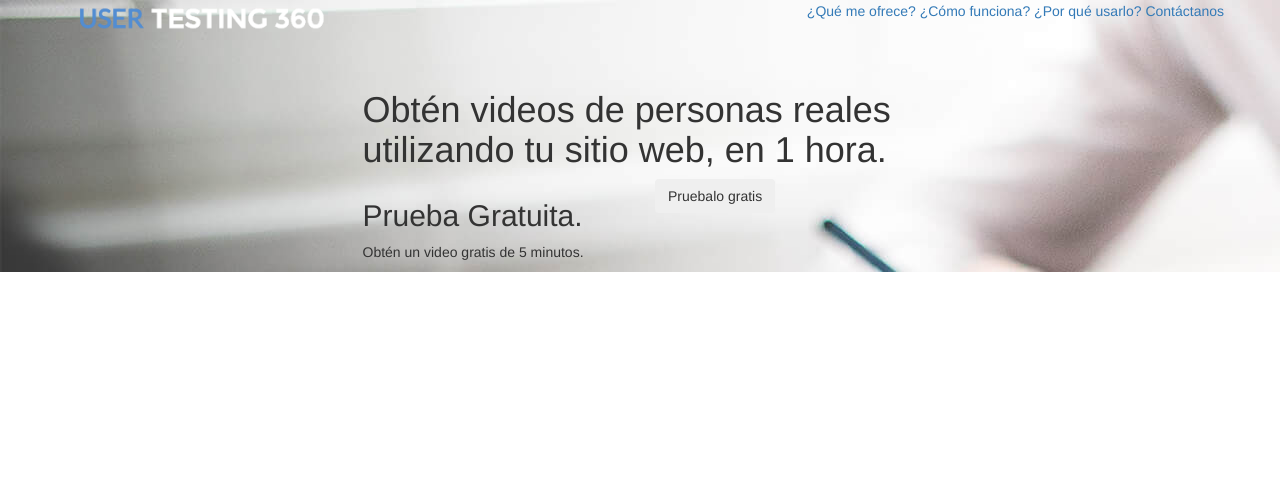
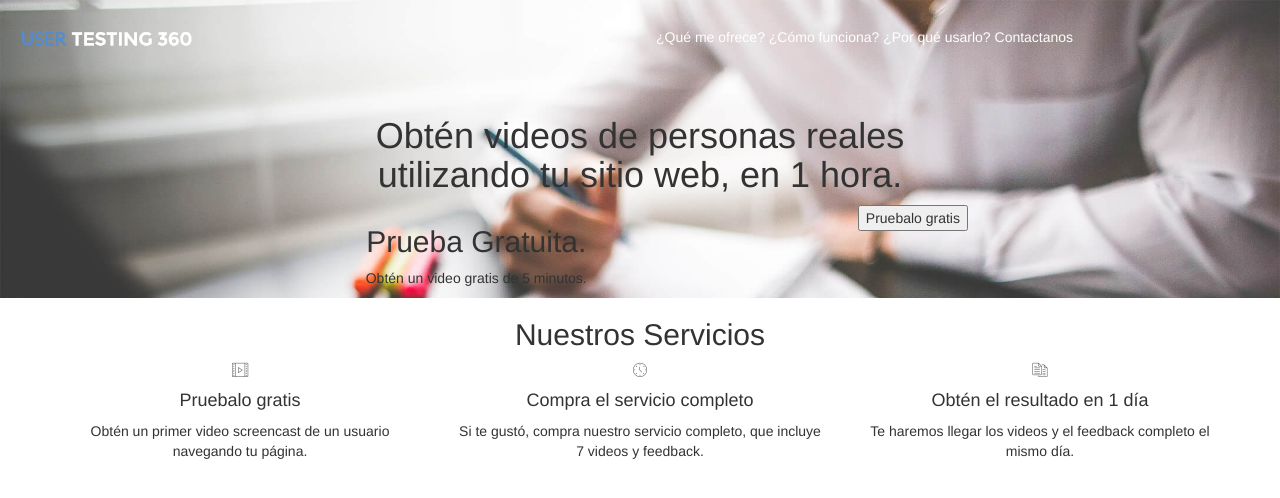
Before and after one commit to aguzro/user-testing-360, a plain HTML site: page index.html in a window 1280 px wide. Drawn offline with Linux system fonts and the light colour scheme; files whose address does not match are found by name.

Commit message:
Cambios en html de HEADER, más agregado html en SECTION SERVICES

```diff
--- a/css/main.css
+++ b/css/main.css
@@ -1,8 +1,20 @@
+/* GENERAL */
+* {
+	text-align: center;
+}
+
 /*  HEADER */
 .bgImgH {
 	background-image: url(../image/large.jpg);
 	background-repeat: none;
+	background-size: 100%;
+	padding-top: 2%;
 }
-.logo {
-	max-width: 100%;
+.tw {
+	color: #fff;
 }
+
+/* SERVICES */
+.circleS {
+
+}
--- a/index.html
+++ b/index.html
@@ -17,36 +17,61 @@
 	</head>
 	<body>
 			<header class="bgImgH">
-				<div class="container">
+				<div class="container-fluid">
 					<div class="row">
-						<div class="col-md-3">
-							<img class="logo" src="image/user-r.png">
+						<div class="col-md-2">
+							<img class="img-responsive" src="image/user-r.png">
 						</div>
-						<div class="col-md-9">
-							<nav class="navbar navbar-light bg-faded navbar-right">
+						<div class="col-md-5 col-md-offset-4">
+							<nav class="navbar navbar-light">
   							<div class="nav navbar-nav">
-    							<a class="nav-item nav-link active" href="#">¿Qué me ofrece? <span class="sr-only">(current)</span></a>
-    							<a class="nav-item nav-link" href="#">¿Cómo funciona?</a>
-    							<a class="nav-item nav-link" href="#">¿Por qué usarlo?</a>
-    							<a class="nav-item nav-link" href="#">Contáctanos</a>
+    							<a class="nav-item nav-link tw" href="#">¿Qué me ofrece?</a>
+    							<a class="nav-item nav-link tw" href="#">¿Cómo funciona?</a>
+    							<a class="nav-item nav-link tw" href="#">¿Por qué usarlo?</a>
+    							<a class="nav-item nav-link tw" href="#">Contactanos</a>
   							</div>
 							</nav>
 						</div>
-					</div>
 					<div class="row">
 						<div class="col-md-6 col-md-offset-3">
-							<h1 class="text-­center">Obtén videos de personas reales utilizando tu sitio web, en 1 hora. </h1>
+							<h1 class="text-center">Obtén videos de personas reales utilizando tu sitio web, en 1 hora. </h1>
 						</div>
 					</div>
 					<div class="row">
-						<div class="col-md-3 col-md-offset-3">
-							<h2>Prueba Gratuita.</h2><p>Obtén un video gratis de 5 minutos.</p>
+						<div class="col-md-5 col-md-offset-2">
+							<h2 class="text­center">Prueba Gratuita.</h2><p class="text­center">Obtén un video gratis de 5 minutos.</p>
 						</div>
-						<div class="col-md-6">
-							<button type="button" class="btn btn-primary-outline">Pruebalo gratis</button>
+						<div class="col-md-3">
+							<button>Pruebalo gratis</button>
 						</div>
 					</div>
 				</div>
 			</header>
+			<section>
+				<div class="container">
+					<div class="row">
+						<div class="col-md-12">
+							<h2 class="text-center">Nuestros Servicios</h2>
+						</div>
+						<div class="row">
+							<div class="col-md-4">
+								<div class="circle"><i class="icon-video"></i></div>
+								<h4 class="text­center">Pruebalo gratis</h4>
+								<p class="text­center">Obtén un primer video screencast de un usuario navegando tu página.</p>
+							</div>
+							<div class="col-md-4">
+								<div class="circle"><i class="icon-clock"></i></div>
+								<h4 class="text­center">Compra el servicio completo</h4>
+								<p class="text­center">Si te gustó, compra nuestro servicio completo, que incluye 7 videos y feedback.</p>
+							</div>
+							<div class="col-md-4">
+								<div class="circle"><i class="icon-documents"></i></div>
+								<h4 class="text­center">Obtén el resultado en 1 día</h4>
+								<p class="text­center">Te haremos llegar los videos y el feedback completo el mismo día. </p>
+							</div>
+						</div>
+					</div>
+				</div>
+			</section>
 		</body>
 </html>
```
